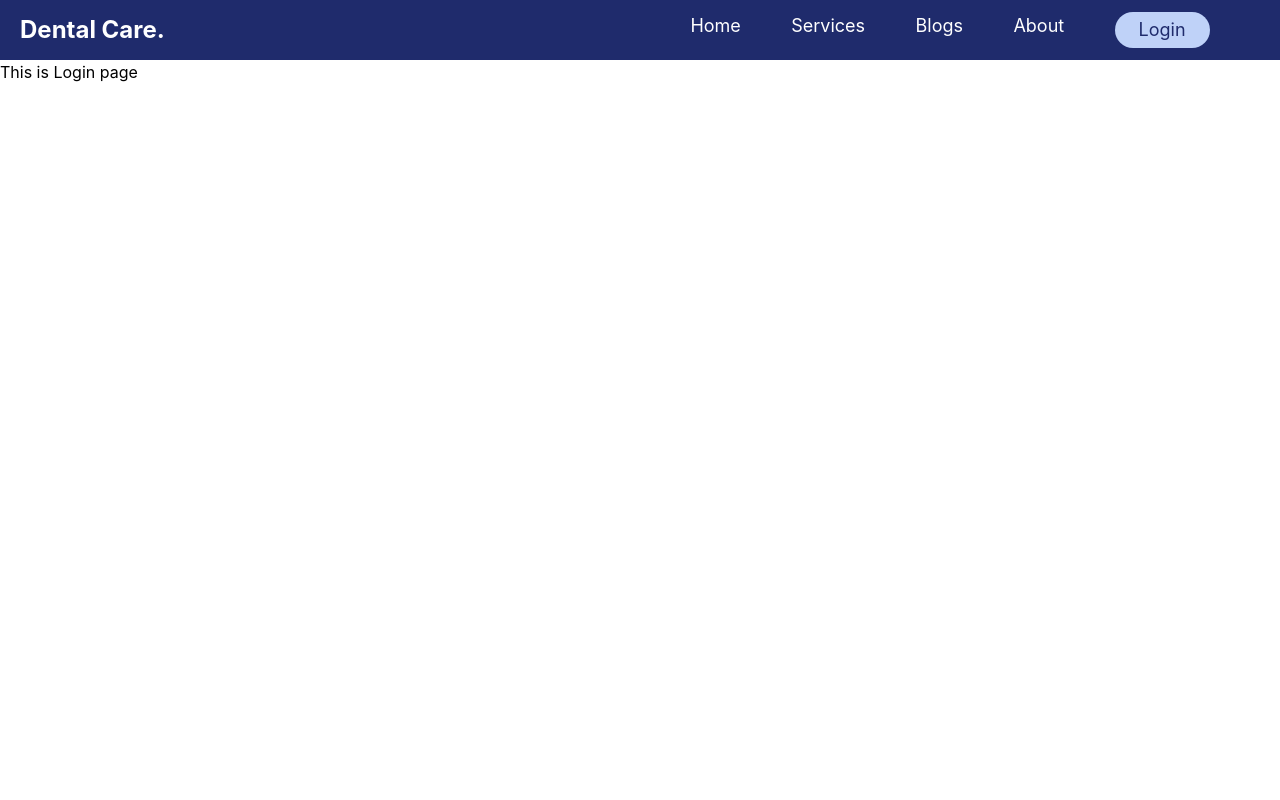
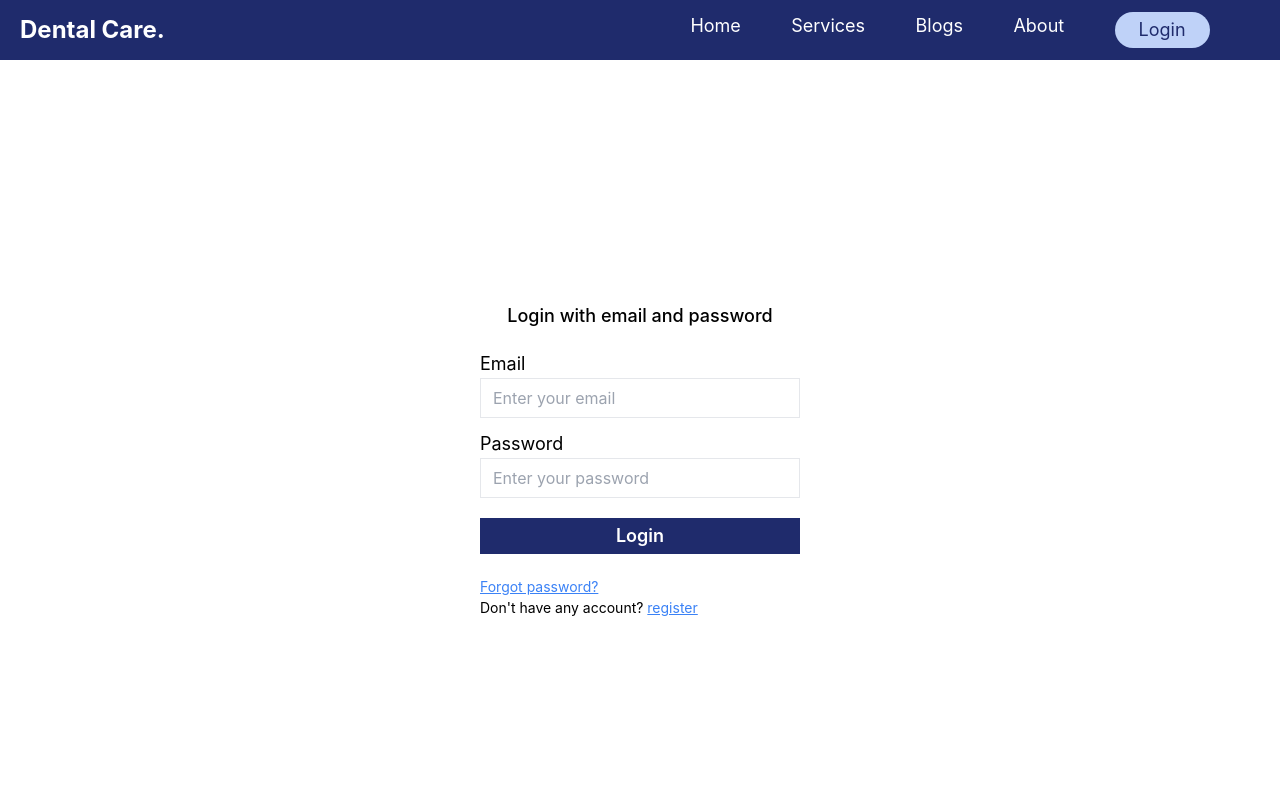
Before and after one commit to rakibul-cse-diu/dental-care, a React (Create React App) app: page /login in a window 1280 px wide. Shown: the top 800 px of the page. Built offline with nearby package versions, Linux system fonts and the light colour scheme.

Commit message:
make login page and style it

```diff
--- a/src/App.js
+++ b/src/App.js
@@ -3,6 +3,7 @@ import './App.css';
 import About from './components/About/About';
 import Blogs from './components/Blogs/Blogs';
 import CheckOut from './components/CheckOut/CheckOut';
+import ForgotPass from './components/ForgotPass/ForgotPass';
 import Home from './components/Home/Home';
 import Login from './components/Login/Login';
 import PageNotFound from './components/PageNoFound/PageNotFound';
@@ -12,6 +13,10 @@ import Footer from './components/Shared/Footer/Footer';
 import Header from './components/Shared/Header/Header';
 
 function App() {
+
+  // 7,8,9,10,11,12
+  // bonus 2, 5, 6, 7
+
   return (
     <div>
       <Header></Header>
@@ -22,6 +27,7 @@ function App() {
         <Route path='/blogs' element={<Blogs></Blogs>}></Route>
         <Route path='/about' element={<About></About>}></Route>
         <Route path='/login' element={<Login></Login>}></Route>
+        <Route path='/resetpassword' element={<ForgotPass></ForgotPass>}></Route>
         <Route path='/register' element={<Register></Register>}></Route>
         <Route path='*' element={<PageNotFound></PageNotFound>}></Route>
       </Routes>
--- /dev/null
+++ b/src/components/ForgotPass/ForgotPass.js
@@ -0,0 +1,11 @@
+import React from 'react';
+
+const ForgotPass = () => {
+    return (
+        <div>
+
+        </div>
+    );
+};
+
+export default ForgotPass;
--- a/src/components/Login/Login.js
+++ b/src/components/Login/Login.js
@@ -1,9 +1,19 @@
 import React from 'react';
+import { Link } from 'react-router-dom';
 
 const Login = () => {
     return (
-        <div className='min-h-screen'>
-            <h2>This is Login page</h2>
+        <div className='min-h-screen flex flex-col justify-center items-center'>
+            <h2 className='text-lg font-medium'>Login with email and password</h2>
+            <form className='flex flex-col w-3/4 md:w-1/4'>
+                <label className='text-lg mt-5' htmlFor="email">Email</label>
+                <input className='h-10 pl-3 outline-[#1F2B6C] border-[1px] border-gray-200' type="email" name="email" id="email" placeholder='Enter your email' />
+                <label className='text-lg mt-3' htmlFor="password">Password</label>
+                <input className='h-10 pl-3 outline-[#1F2B6C] border-[1px] border-gray-200' type="password" name="password" id="password" placeholder='Enter your password' />
+                <input className='my-5 px-6 py-1 bg-[#1F2B6C] text-white text-lg font-semibold cursor-pointer' type="submit" value="Login" />
+                <Link to="/resetpassword"><span className='text-sm text-blue-500 underline decoration-blue-500'>Forgot password?</span></Link>
+                <span className='text-sm'>Don't have any account? <Link to="/register"><button className='text-blue-500 underline decoration-blue-500'>register</button></Link></span>
+            </form>
         </div>
     );
 };
```
Also changed, not shown: src/images/doctor.jpg (deleted).
